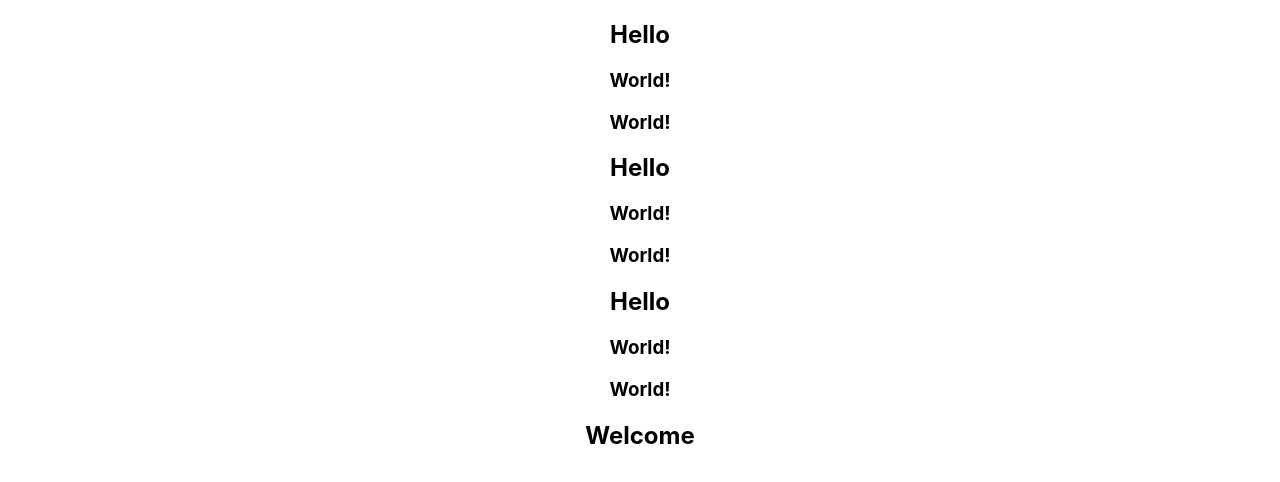
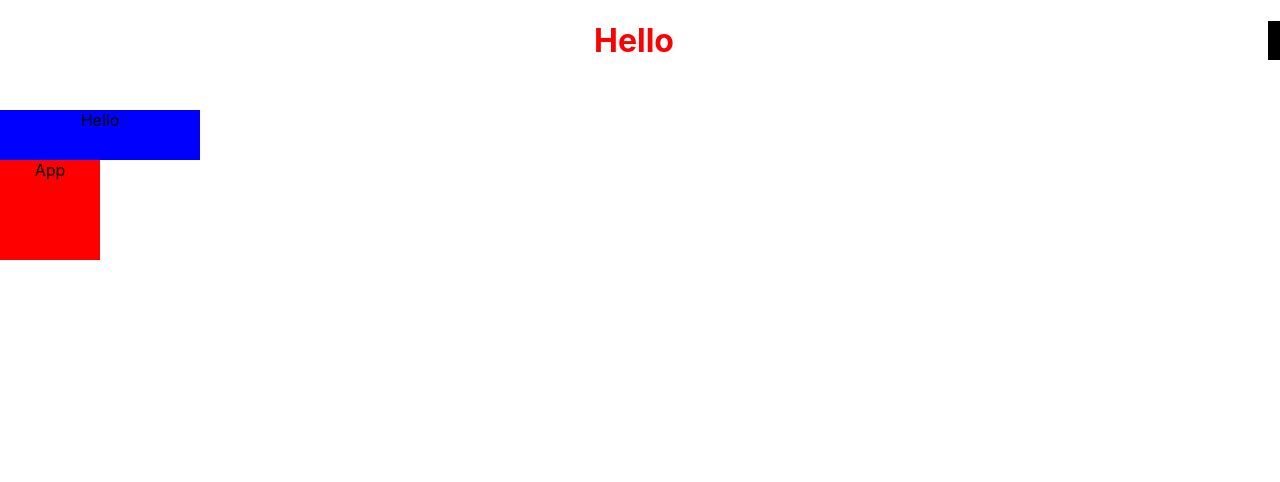
Before and after one commit to mygirok/react_start, a React (Create React App) app in the folder voca/: page / in a window 1280 px wide. Shown: the top 482 px of the page. Built offline with nearby package versions, Linux system fonts and the light colour scheme.

Commit message:
module css

```diff
--- a/voca/src/App.js
+++ b/voca/src/App.js
@@ -1,13 +1,12 @@
 import './App.css';
 import Hello from './component/Hello';
 import Welcome from './component/Welcome';
+import styles from './App.module.css';
 
 function App() {
   return <div className="App">
     <Hello />
-    <Hello />
-    <Hello />
-    <Welcome />
+    <div className={styles.box}>App</div>
   </div>
 }
 
--- /dev/null
+++ b/voca/src/App.module.css
@@ -0,0 +1,5 @@
+.box {
+    width: 100px;
+    height: 100px;
+    background-color: red;
+}
--- a/voca/src/component/Hello.js
+++ b/voca/src/component/Hello.js
@@ -9,13 +9,21 @@ const Hello = () => {
 export default Hello;*/
 
 import World from "./World";
+import styles from "./Hello.module.css";
 
 export default function Hello(){
     return (
         <div>
-            <h2>Hello</h2>
-            <World />
-            <World />
+            <h1 style={{
+                    color : "#f00",
+                    borderRight : "12px solid #000",
+                    marginBottom : "50px",
+                    opactiy : 1,
+                }}
+            >
+                Hello
+            </h1>
+            <div className={styles.box}>Hello</div>
         </div>
     )
 }
--- /dev/null
+++ b/voca/src/component/Hello.module.css
@@ -0,0 +1,5 @@
+.box {
+    width: 200px;
+    height: 50px;
+    background-color: blue;
+}
```
